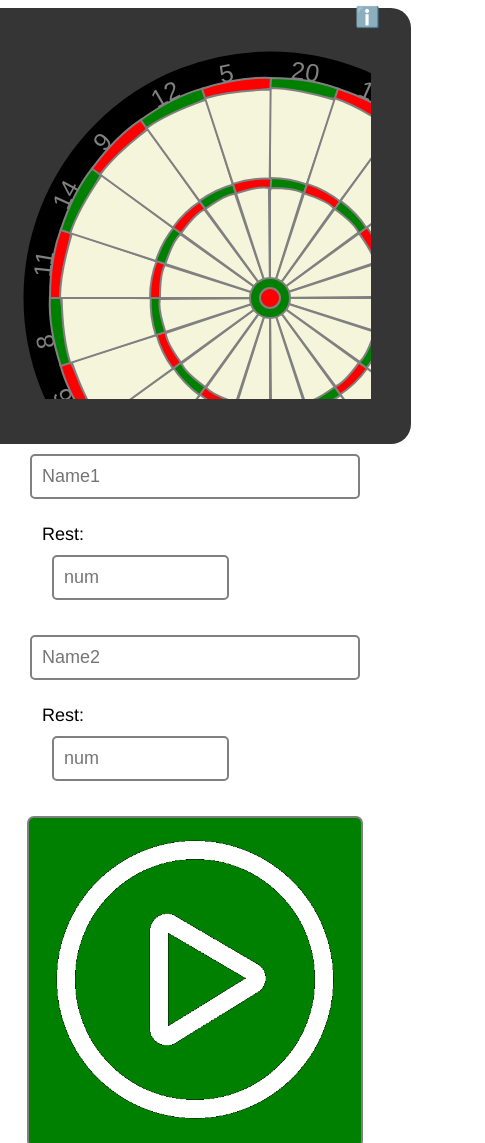
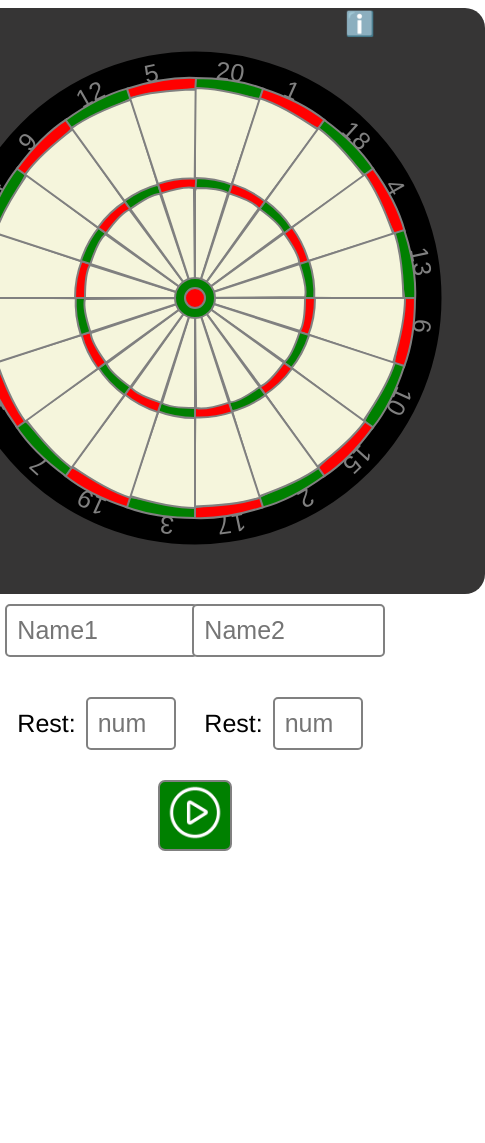
Before and after one commit to hlebbuschek/dart-calc, a plain HTML site: page index.html in a window 390 px wide. Shown: the top 1143 px of the page, 485 px wide, since content can reach past the window. After the commit the page ends 859 px from the top, so only its background shows below. Drawn offline with Linux system fonts and the light colour scheme.

Commit message:
Update style.css

```diff
--- a/style.css
+++ b/style.css
@@ -137,57 +137,3 @@ img {
 .hidden {
   display: none;
 }
-
-@media (max-width: 600px) {
-  body {
-    font-size: 18px;
-  }
-
-  .players {
-    flex-direction: column;
-    align-items: center;
-  }
-
-  .points-table {
-    flex-direction: column;
-    align-items: flex-start;
-    width: 100%;
-    padding: 5px;
-  }
-
-  .player input,
-  .max-points-input {
-    width: 100%;
-    font-size: 18px;
-  }
-
-  button {
-    font-size: 18px;
-    min-width: 40%;
-    max-width: 90%;
-    margin: 10px 5px;
-  }
-
-  .buttons {
-    flex-direction: column;
-    width: 100%;
-  }
-
-  .board-svg {
-    width: 90vw;
-    height: auto;
-  }
-
-  .modal-content {
-    width: 95%;
-    max-height: 90vh;
-    padding: 15px;
-    font-size: 16px;
-  }
-
-  .info-icon {
-    font-size: 20px;
-    top: 5px;
-    right: 10px;
-  }
-}
```
